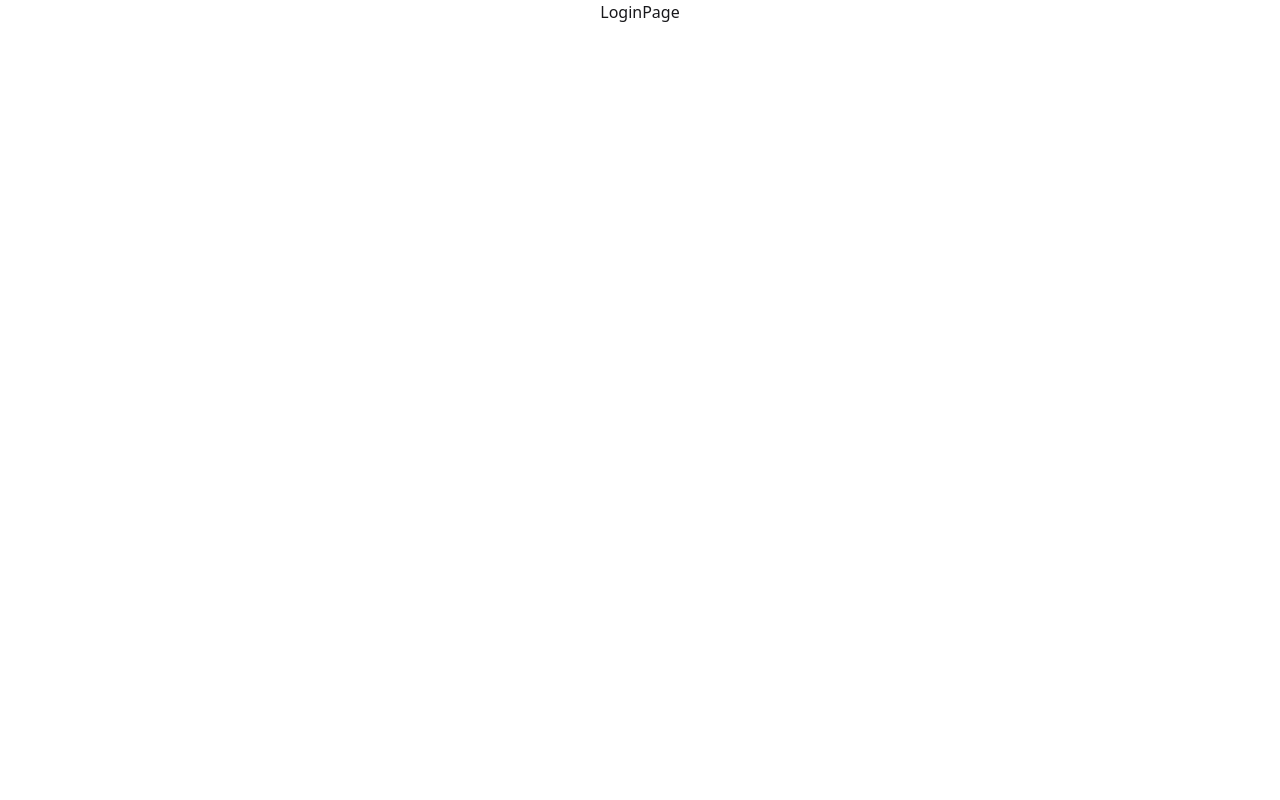
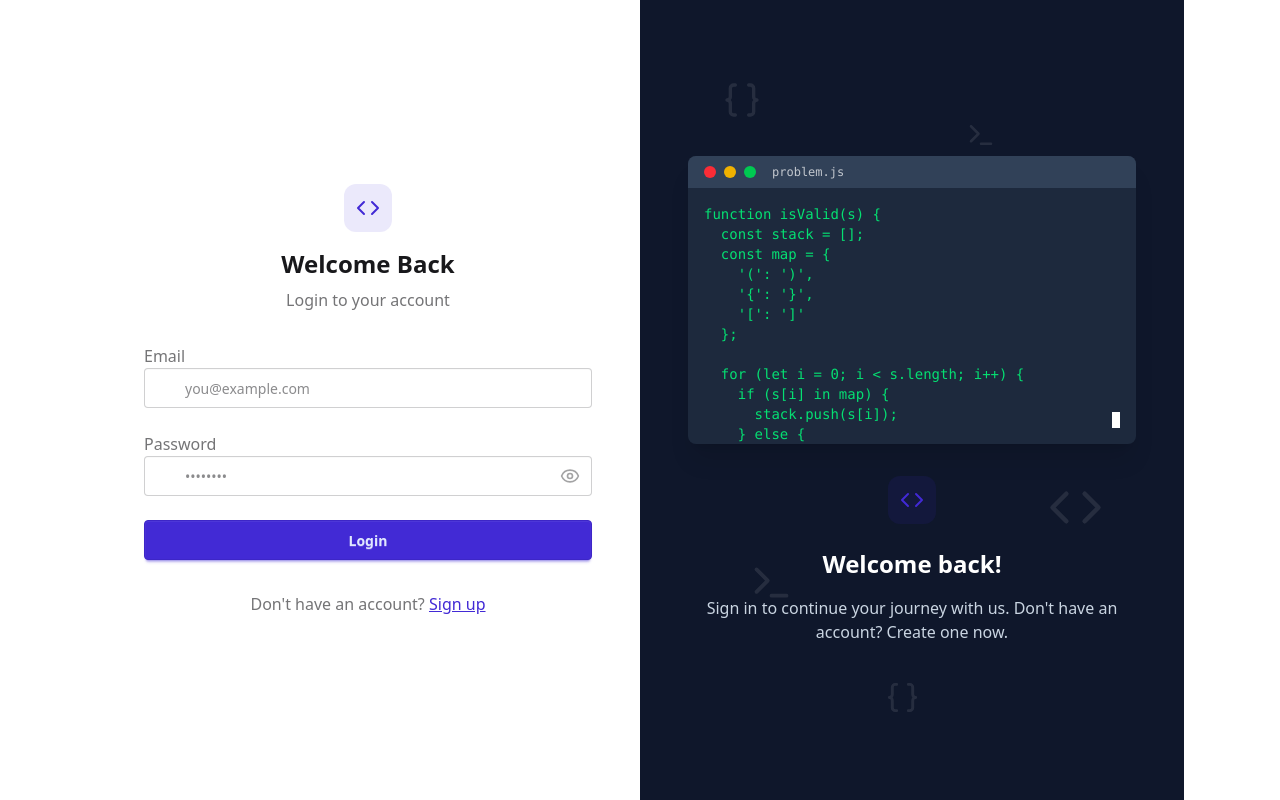
Before and after one commit to DENIM-CODING/LeetLab, a React (Vite) app in the folder frontend/: page /login in a window 1280 px wide. Built offline with nearby package versions, Linux system fonts and the light colour scheme.

Commit message:
LogicPage layout done

```diff
--- a/frontend/src/page/LoginPage.jsx
+++ b/frontend/src/page/LoginPage.jsx
@@ -1,9 +1,153 @@
-import React from 'react'
+import React , {useState} from 'react'
+import {useForm} from "react-hook-form"
+import {zodResolver} from "@hookform/resolvers/zod"
+import { Link } from 'react-router-dom'
+import {
+  Code,
+  Eye,
+  EyeOff,
+  Loader2,
+  Lock,
+  Mail,
+} from "lucide-react";
+
+import {z} from "zod";
+import AuthImagePattern from '../components/AuthImagePattern';
+//import { useAuthStore } from '../store/useAuthStore';
+
+
+const LoginSchema = z.object({
+  email:z.string().email("Enter a valid email"),
+  password:z.string().min(6 , "Password must be atleast of 6 characters"),
+
+})
 
 const LoginPage = () => {
+
+  //const {isLoggingIn , login} = useAuthStore()
+  const [showPassword , setShowPassword] = useState(false);
+
+  const {
+    register ,
+    handleSubmit,
+    formState:{errors},
+  } = useForm({
+    resolver:zodResolver(LoginSchema)
+  })
+
+  const onSubmit = async (data)=>{
+    console.log(data);
+  }
+
+
   return (
-    <div>
-      LoginPage
+    <div className='h-screen grid lg:grid-cols-2'>
+        <div className="flex flex-col justify-center items-center p-6 sm:p-12">
+        <div className="w-full max-w-md space-y-8">
+          {/* Logo */}
+          <div className="text-center mb-8">
+            <div className="flex flex-col items-center gap-2 group">
+              <div className="w-12 h-12 rounded-xl bg-primary/10 flex items-center justify-center group-hover:bg-primary/20 transition-colors">
+                <Code className="w-6 h-6 text-primary" />
+              </div>
+              <h1 className="text-2xl font-bold mt-2">Welcome Back</h1>
+              <p className="text-base-content/60">Login to your account</p>
+            </div>
+          </div>
+
+          {/* Form */}
+          <form onSubmit={handleSubmit(onSubmit)} className="space-y-6">
+
+
+
+
+            {/* Email */}
+            <div className="form-control">
+              <label className="label">
+                <span className="label-text font-medium">Email</span>
+              </label>
+              <div className="relative">
+                <div className="absolute inset-y-0 left-0 pl-3 flex items-center pointer-events-none">
+                  <Mail className="h-5 w-5 text-base-content/40" />
+                </div>
+                <input
+                  type="email"
+                  {...register("email")}
+                  className={`input input-bordered w-full pl-10 ${
+                    errors.email ? "input-error" : ""
+                  }`}
+                  placeholder="you@example.com"
+                />
+              </div>
+              {errors.email && (
+                <p className="text-red-500 text-sm mt-1">{errors.email.message}</p>
+              )}
+            </div>
+
+            {/* Password */}
+            <div className="form-control">
+              <label className="label">
+                <span className="label-text font-medium">Password</span>
+              </label>
+              <div className="relative">
+                <div className="absolute inset-y-0 left-0 pl-3 flex items-center pointer-events-none">
+                  <Lock className="h-5 w-5 text-base-content/40" />
+                </div>
+                <input
+                  type={showPassword ? "text" : "password"}
+                  {...register("password")}
+                  className={`input input-bordered w-full pl-10 ${
+                    errors.password ? "input-error" : ""
+                  }`}
+                  placeholder="••••••••"
+                />
+                <button
+                  type="button"
+                  className="absolute inset-y-0 right-0 pr-3 flex items-center"
+                  onClick={() => setShowPassword(!showPassword)}
+                >
+                  {showPassword ? (
+                    <EyeOff className="h-5 w-5 text-base-content/40" />
+                  ) : (
+                    <Eye className="h-5 w-5 text-base-content/40" />
+                  )}
+                </button>
+              </div>
+              {errors.password && (
+                <p className="text-red-500 text-sm mt-1">{errors.password.message}</p>
+              )}
+            </div>
+
+            {/* Submit Button */}
+            <button
+              type="submit"
+              className="btn btn-primary w-full"
+
+            >
+               Login
+            </button>
+          </form>
+
+          {/* Footer */}
+          <div className="text-center">
+            <p className="text-base-content/60">
+              Don't have an account?{" "}
+              <Link to="/signup" className="link link-primary">
+                Sign up
+              </Link>
+            </p>
+          </div>
+        </div>
+      </div>
+
+       {/* Right Side - Image/Pattern */}
+     {/* Right Side - Image/Pattern */}
+      <AuthImagePattern
+        title={"Welcome back!"}
+        subtitle={
+          "Sign in to continue your journey with us. Don't have an account? Create one now."
+        }
+      />
     </div>
   )
 }
```
